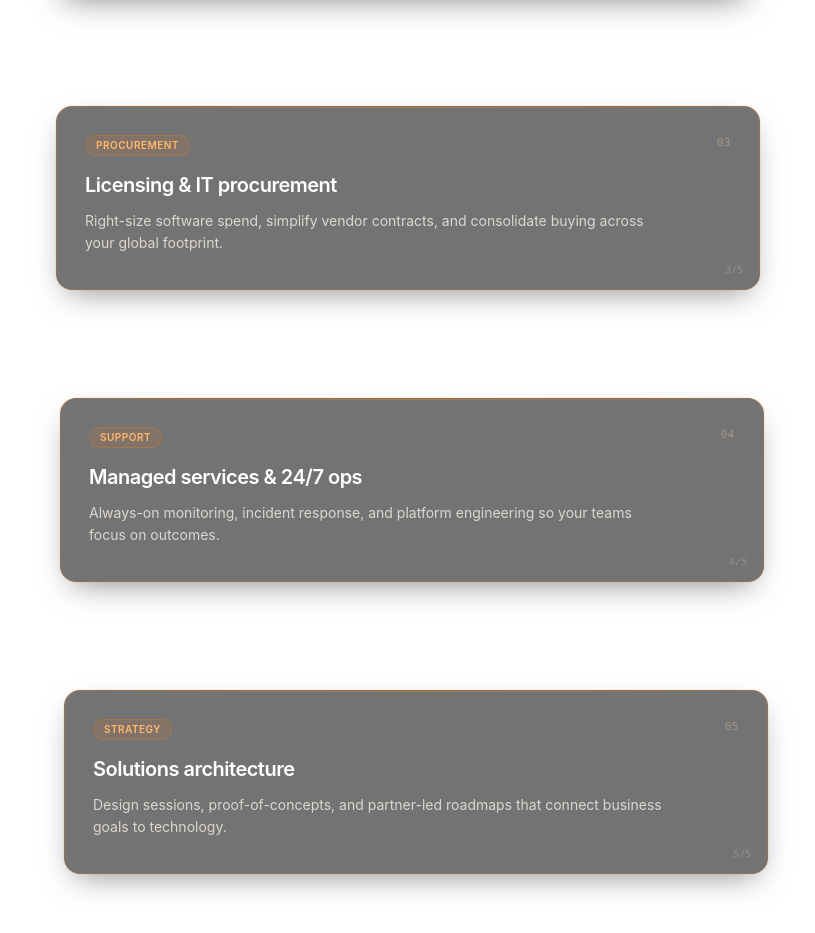
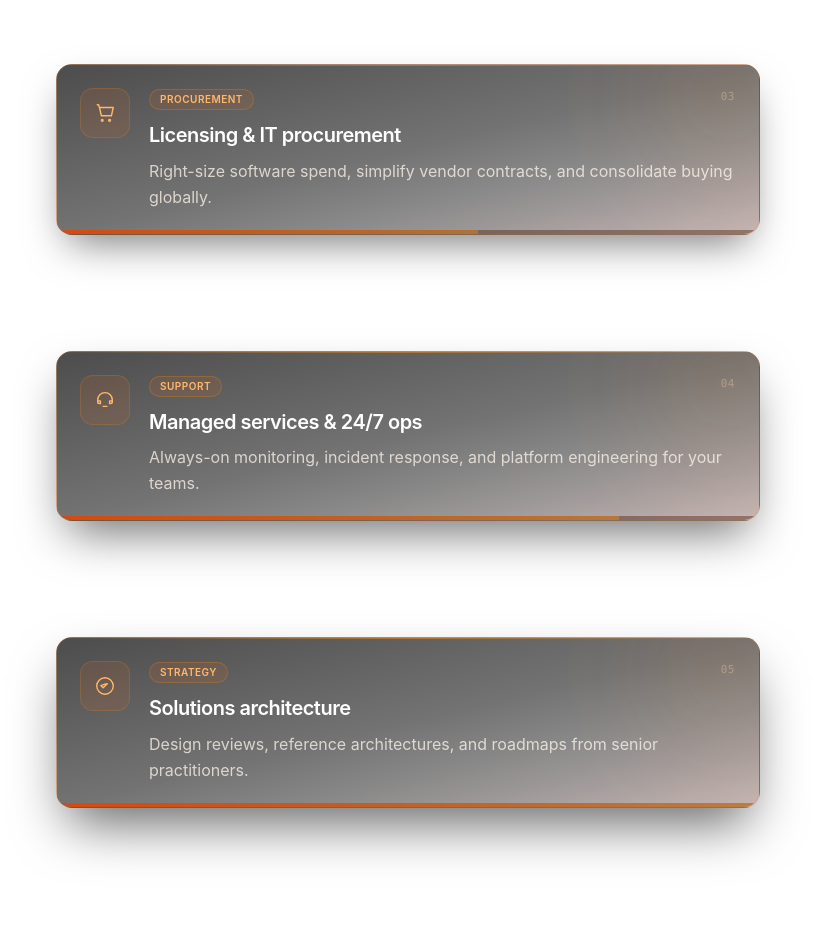
Before and after one commit to Usamakha99/Vcloudtech_Website-Frontend, a Next.js app: page /design-test in a window 1280 px wide. Shown: the part 2937-3870 px from the top of the page, without its empty margins (232-1047 px from the left). Built offline with nearby package versions, Linux system fonts and the light colour scheme.

Commit message:
changes and creating structure and design and ingredients color

```diff
--- a/components/design-test/ScrollStackCardsSection.tsx
+++ b/components/design-test/ScrollStackCardsSection.tsx
@@ -1,9 +1,12 @@
+import type { ReactNode } from "react";
+
 import { dt } from "@/components/design-test/design-test-theme";
 
 type StackCard = {
+  tag: string;
   title: string;
   description: string;
-  tag: string;
+  icon: () => ReactNode;
 };
 
 const cards: StackCard[] = [
@@ -11,55 +14,61 @@
     tag: "Cloud",
     title: "Cloud migration & modernization",
     description:
-      "Move workloads with a governed roadmap — assessment, landing zones, and cutover without disrupting operations.",
+      "Assessment, landing zones, and workload moves with governance and rollback plans built in.",
+    icon: CloudIcon,
   },
   {
     tag: "Security",
     title: "Cybersecurity & compliance",
     description:
-      "Zero-trust patterns, endpoint protection, and audit-ready controls aligned to your industry requirements.",
+      "Zero-trust alignment, tooling integration, and continuous hardening for enterprise risk profiles.",
+    icon: ShieldIcon,
   },
   {
     tag: "Procurement",
     title: "Licensing & IT procurement",
     description:
-      "Right-size software spend, simplify vendor contracts, and consolidate buying across your global footprint.",
+      "Right-size software spend, simplify vendor contracts, and consolidate buying globally.",
+    icon: CartIcon,
   },
   {
     tag: "Support",
     title: "Managed services & 24/7 ops",
     description:
-      "Always-on monitoring, incident response, and platform engineering so your teams focus on outcomes.",
+      "Always-on monitoring, incident response, and platform engineering for your teams.",
+    icon: HeadsetIcon,
   },
   {
     tag: "Strategy",
     title: "Solutions architecture",
     description:
-      "Design sessions, proof-of-concepts, and partner-led roadmaps that connect business goals to technology.",
+      "Design reviews, reference architectures, and roadmaps from senior practitioners.",
+    icon: CompassIcon,
   },
 ];
 
 const STICKY_TOP = 88;
 const STACK_GAP = 14;
-/** Scroll distance between each card stacking step (px) */
 const SCROLL_STEP = 300;
-/** Vertical overlap between consecutive cards (px) */
-const OVERLAP = 96;
-/** Space after last card so the stack releases before the next section */
-const RELEASE_SPACE = 140;
+const OVERLAP = 92;
+const RELEASE_SPACE = 130;
 
-/**
- * Scroll-driven sticky stack — cards overlap, stack together while scrolling down,
- * and spread apart again when scrolling back up into the section.
- */
+const stackShadows = [
+  "0 10px 30px -12px rgba(0,0,0,0.45)",
+  "0 14px 36px -12px rgba(0,0,0,0.5)",
+  "0 18px 42px -12px rgba(0,0,0,0.55)",
+  "0 22px 48px -12px rgba(0,0,0,0.58)",
+  "0 26px 54px -12px rgba(0,0,0,0.62)",
+] as const;
+
+/** Premium scroll stack — layered glass cards with icons and depth. */
 export function ScrollStackCardsSection() {
-  const runwayHeight =
-    (cards.length - 1) * SCROLL_STEP + RELEASE_SPACE;
+  const runwayHeight = (cards.length - 1) * SCROLL_STEP + RELEASE_SPACE;
 
   return (
     <section
       id="scroll-stack"
-      className={`relative z-10 scroll-mt-14 py-12 sm:py-16 ${dt.sectionBorder}`}
+      className={`relative z-10 scroll-mt-14 py-14 sm:py-16 ${dt.sectionBorder}`}
       aria-labelledby="scroll-stack-heading"
     >
       <div className="mx-auto max-w-3xl px-4 sm:px-6 lg:px-8">
@@ -69,17 +78,14 @@
             id="scroll-stack-heading"
             className="mt-5 text-2xl font-semibold leading-snug tracking-tight text-white sm:text-3xl"
           >
-            Cards that stack as you scroll
+            Capabilities that stack with your scroll
           </h2>
           <p className={`mx-auto mt-3 max-w-lg text-sm leading-relaxed ${dt.headingSub}`}>
-            Scroll down — cards wrap into one pile. Scroll back up — they separate again.
+            Each layer adds depth — scroll down to stack, scroll up to unfold.
           </p>
         </header>
 
-        <div
-          className="relative mt-10 sm:mt-14"
-          style={{ minHeight: `${runwayHeight}px` }}
-        >
+        <div className="relative mt-10 sm:mt-12" style={{ minHeight: `${runwayHeight}px` }}>
           <ul className="relative flex flex-col pb-8">
             {cards.map((card, index) => (
               <li
@@ -115,34 +121,96 @@
   total: number;
 }) {
   const number = String(index + 1).padStart(2, "0");
+  const shadow = stackShadows[index] ?? stackShadows[stackShadows.length - 1];
 
   return (
     <article
-      className={`relative overflow-visible px-6 py-6 transition-[transform,box-shadow,border-color] duration-300 sm:px-7 sm:py-7 ${dt.card}`}
-      style={{
-        minHeight: "11.5rem",
-        transform: `translateX(${(index - (total - 1) / 2) * 4}px)`,
-      }}
+      className="group/stack relative overflow-hidden rounded-2xl border border-orange-500/20 bg-gradient-to-br from-black/70 via-black/55 to-orange-950/30 p-5 ring-1 ring-orange-400/10 backdrop-blur-xl transition-[border-color,box-shadow] duration-300 sm:p-6"
+      style={{ boxShadow: shadow, minHeight: "10.5rem" }}
     >
-      <span className={dt.cardTopLine} aria-hidden />
+      {/* Ambient corner glow */}
+      <span
+        className="pointer-events-none absolute -right-8 -top-8 h-32 w-32 rounded-full bg-orange-500/15 blur-3xl transition-opacity duration-300 group-hover/stack:opacity-100"
+        aria-hidden
+      />
 
-      <div className="flex items-start justify-between gap-4">
-        <span className={dt.tag}>{card.tag}</span>
-        <span className={dt.number}>{number}</span>
+      {/* Top edge highlight */}
+      <span
+        className="pointer-events-none absolute inset-x-0 top-0 h-px bg-gradient-to-r from-transparent via-orange-400/50 to-transparent"
+        aria-hidden
+      />
+
+      <div className="relative flex gap-4 sm:gap-5">
+        <div className={`${dt.iconBox} h-11 w-11 shrink-0 sm:h-12 sm:w-12 [&_svg]:h-5 [&_svg]:w-5 sm:[&_svg]:h-[22px] sm:[&_svg]:w-[22px]`}>
+          <card.icon />
+        </div>
+
+        <div className="min-w-0 flex-1">
+          <div className="flex items-start justify-between gap-3">
+            <span className={dt.tag}>{card.tag}</span>
+            <span className={dt.number}>{number}</span>
+          </div>
+
+          <h3 className="mt-3 text-lg font-semibold leading-snug tracking-tight text-white sm:text-xl">
+            {card.title}
+          </h3>
+          <p className={`mt-2 leading-relaxed ${dt.body}`}>{card.description}</p>
+        </div>
       </div>
 
-      <h3 className="mt-4 text-lg font-semibold leading-snug tracking-tight text-white sm:text-xl">
-        {card.title}
-      </h3>
-      <p className={`mt-2.5 max-w-prose text-sm leading-relaxed ${dt.body}`}>{card.description}</p>
-
-      {/* Stack depth cue — visible when cards overlap */}
-      <span
-        className="pointer-events-none absolute bottom-3 right-4 font-mono text-[10px] text-white/20"
+      {/* Stack depth bar */}
+      <div
+        className="pointer-events-none absolute inset-x-0 bottom-0 h-1 bg-orange-950/40"
         aria-hidden
       >
-        {index + 1}/{total}
-      </span>
+        <span
+          className="block h-full bg-gradient-to-r from-orange-600/80 to-orange-400/40 transition-all duration-300"
+          style={{ width: `${((index + 1) / total) * 100}%` }}
+        />
+      </div>
     </article>
   );
 }
+
+function CloudIcon() {
+  return (
+    <svg viewBox="0 0 24 24" fill="none" stroke="currentColor" strokeWidth="1.5" aria-hidden>
+      <path d="M7 18a4 4 0 01-1-7.87 5 5 0 019.9-1A3.5 3.5 0 0117 18H7z" strokeLinejoin="round" />
+    </svg>
+  );
+}
+
+function ShieldIcon() {
+  return (
+    <svg viewBox="0 0 24 24" fill="none" stroke="currentColor" strokeWidth="1.5" aria-hidden>
+      <path d="M12 3l8 4v6c0 5-3.5 9-8 10-4.5-1-8-5-8-10V7l8-4z" strokeLinejoin="round" />
+    </svg>
+  );
+}
+
+function CartIcon() {
+  return (
+    <svg viewBox="0 0 24 24" fill="none" stroke="currentColor" strokeWidth="1.5" aria-hidden>
+      <path d="M6 6h15l-2 9H8L6 6zm0 0L5 3H3M9 21a1 1 0 100-2 1 1 0 000 2zm8 0a1 1 0 100-2 1 1 0 000 2z" strokeLinejoin="round" />
+    </svg>
+  );
+}
+
+function HeadsetIcon() {
+  return (
+    <svg viewBox="0 0 24 24" fill="none" stroke="currentColor" strokeWidth="1.5" aria-hidden>
+      <path d="M4 14v-2a8 8 0 0116 0v2" strokeLinecap="round" />
+      <path d="M4 14a2 2 0 002 2h1v-3H4zm16 0a2 2 0 01-2 2h-1v-3h3z" strokeLinejoin="round" />
+      <path d="M10 19h4" strokeLinecap="round" />
+    </svg>
+  );
+}
+
+function CompassIcon() {
+  return (
+    <svg viewBox="0 0 24 24" fill="none" stroke="currentColor" strokeWidth="1.5" aria-hidden>
+      <circle cx="12" cy="12" r="9" />
+      <path d="M14.5 9.5L10 14l-2.5-2.5L12 10l2.5-0.5z" strokeLinejoin="round" />
+    </svg>
+  );
+}
--- a/components/design-test/design-test-theme.ts
+++ b/components/design-test/design-test-theme.ts
@@ -66,4 +66,14 @@
   glassSubtext: "text-orange-100/70",
 
   glassLink: "text-orange-300 group-hover/card:text-orange-200",
+
+  /** Minimal sticky stack cards */
+  stackCard:
+    "rounded-xl border border-orange-500/15 bg-black/45 px-5 py-5 shadow-[0_8px_28px_-14px_rgba(0,0,0,0.45)] backdrop-blur-md sm:px-6 sm:py-5",
+
+  stackMeta: "text-[11px] font-medium uppercase tracking-[0.14em] text-orange-400/70",
+
+  stackTitle: "text-base font-semibold leading-snug tracking-tight text-white sm:text-[17px]",
+
+  stackBody: "mt-2 text-[13px] leading-relaxed text-orange-100/55 sm:text-sm",
 } as const;
```
